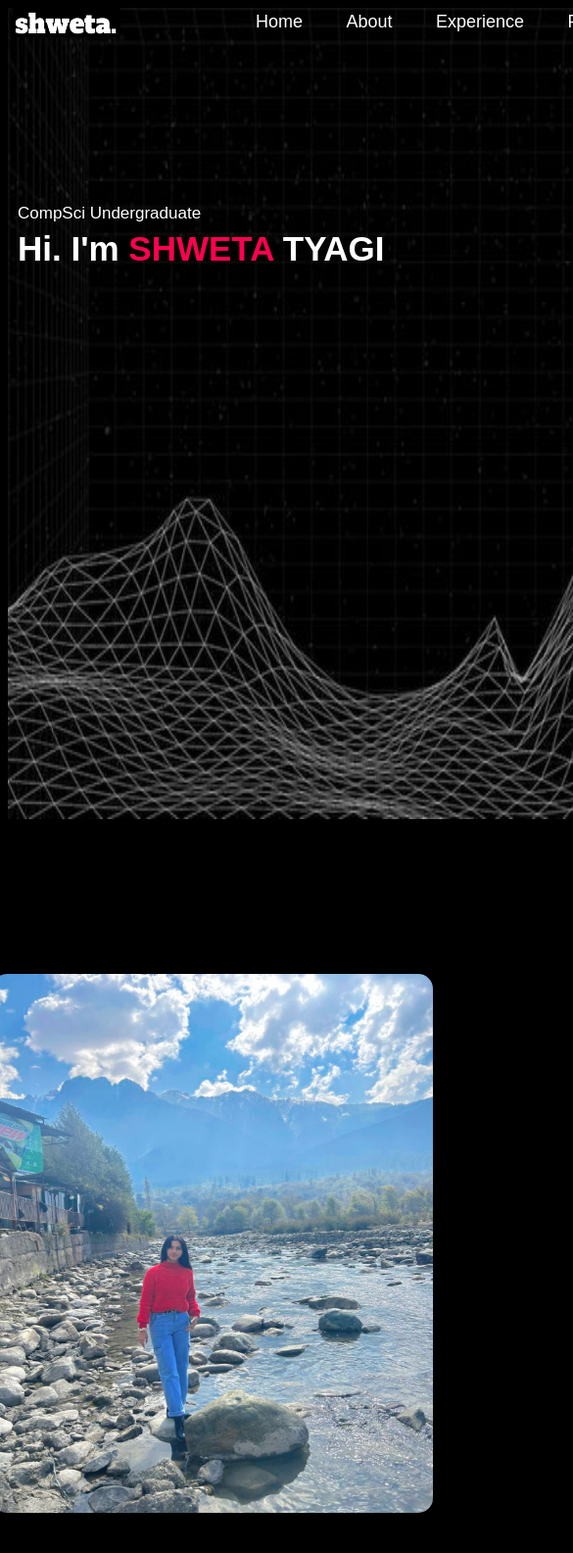
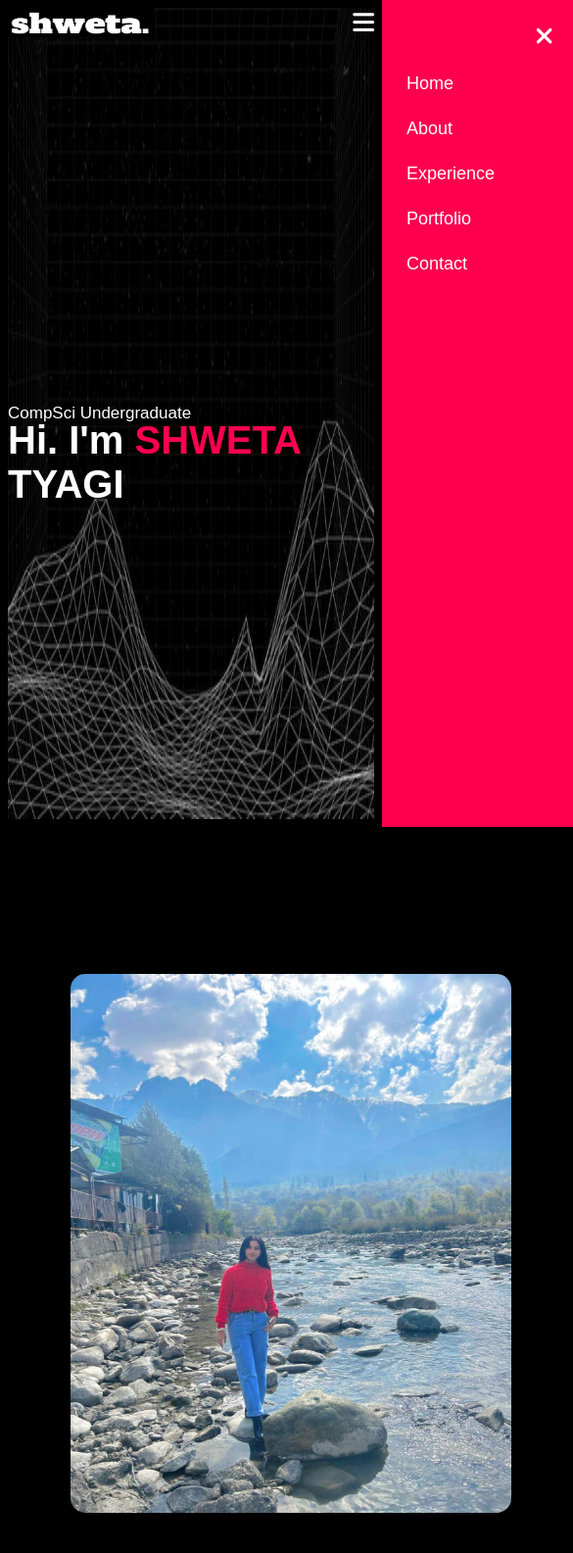
Before and after one commit to ShwetaTyagi1/Portfolio, a plain HTML site: page index.html in a window 390 px wide. Shown: the top 1585 px of the page at 98% size, 585 px wide, since content can reach past the window. Drawn offline with Linux system fonts and the light colour scheme.

Commit message:
Update style.css

```diff
--- a/style.css
+++ b/style.css
@@ -1,3 +1,4 @@
+
 * {
     margin: 0; /*border width*/
     padding: 0; /*space from border to elements */
@@ -21,7 +22,6 @@ body{
      padding: 8px;
      margin: 0px 0px;
      background-origin: content-box;
-
  }
 .container{
     padding: 0px 0%;
@@ -397,50 +397,29 @@ nav .fa-solid{
     display: none;
 }
 
-
-@media (max-width: 600px){
-
-
-    #header{
-        width: 200%;
-
-    }
-
-
-
-    .logo{
-        margin-left: 5px;
-        width: 110px;
-        height: 30px;
-    }
+@media only screen and (max-width: 600px){
     .header-text{
-        margin-left: 10px;
-        margin-top: 170px;
+        margin-top: 100%;
         font-size: 17px;
     }
 
     .header-text h1{
-        margin-top: 6px;
-        font-size: 35px;
+        font-size: 40px;
     }
-
-    /*
     nav .fa-solid{
-        display:inline-table;
-        margin-left: 110px;
-        margin-top: -20px;
-        font-size: 20px;
+        display: block;
+        font-size: 25px;
     }
     nav ul{
         background: #ff004f;
         position: fixed;
         top: 0;
-        right: -80px;
-        width: 150px;
-        height: 90vh;
-        padding-top: px;
+        right: -200px;
+        width: 200px;
+        height: 100vh;
+        padding-top: 50px;
         z-index: 2;
-        transition: right 0.4s;
+        transition: right 0.5s;
     }
 
     nav ul li{
@@ -450,50 +429,37 @@ nav .fa-solid{
     }
 
     nav ul .fa-solid{
-        margin-left: px;
         position: absolute;
         top: 25px;
-        margin-right: 20px;
+        right: 25px;
         cursor: pointer;
 
     }
-
-    .fa-solid{
-       padding-top: 2%;
-        margin-right: 425px;
-    }
-    */
 
  .sub-title{
     font-size: 40px;
 
  }
 
-
-
-
- #about .about-col-1 .me{
-   float: none;
-   margin-inline-start: -38px;
-   display: block;
+ .about-col-1{
+    padding-left: 42px;
+    margin-bottom: -20px;
  }
 
+ .about-col-1, .about-col-2{
+    flex-basis: 100%;
+ }
 
 
  .about-col-2{
     font-size: 14px;
-    margin-left: 20px;
-    display: block;
-    width: 500px;
+    padding-left: 75px;
  }
 
  .about-col-2 h1{
     padding-bottom: 20px;
 
  }
-
-
-
 
  .tab-links{
     font-size: 16px;
@@ -502,10 +468,6 @@ nav .fa-solid{
 
  .contact-left, .contact-right{
     flex-basis:100%;
- }
-
- .contact-right{
-    margin-left: 20px;
  }
 
  .copyright{
```
